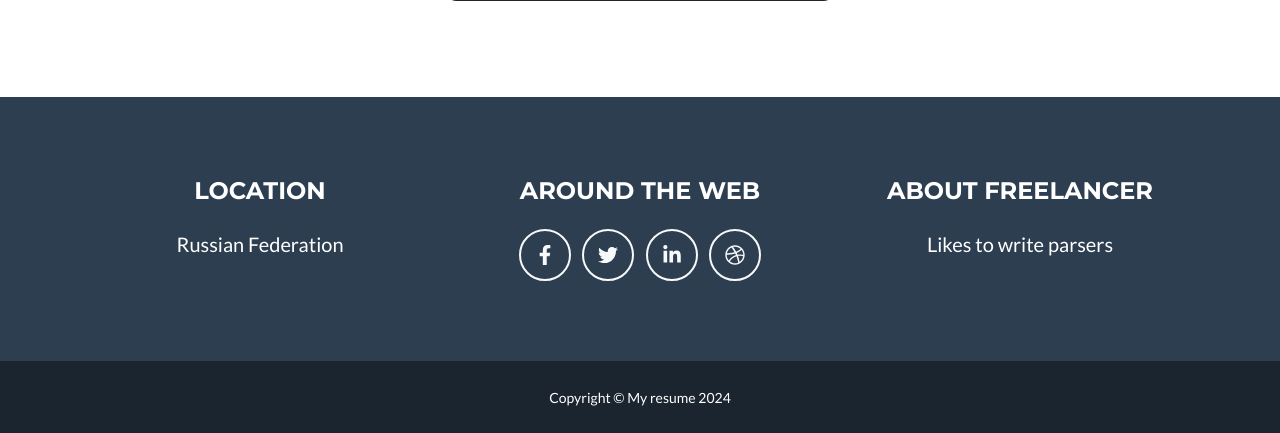
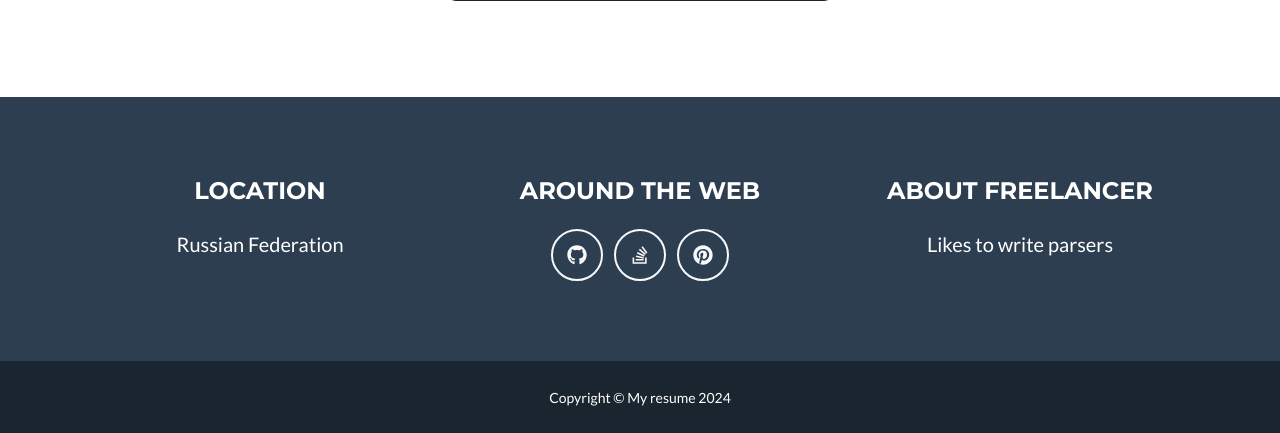
Before and after one commit to 4DeathClaw/my_resume, a Django app: page / in a window 1280 px wide. Shown: the part 1202-1635 px from the top of the page. Run offline with Django 4.2, Linux system fonts and the light colour scheme; parts of the project's set-up code (start-up, migrations or seed data) failed here and were passed over; some libraries are stand-ins or nearby versions.

Commit message:
"Around the Web" data updated

```diff
--- a/templates/index.html
+++ b/templates/index.html
@@ -239,10 +239,9 @@
                     <!-- Footer Social Icons-->
                     <div class="col-lg-4 mb-5 mb-lg-0">
                         <h4 class="text-uppercase mb-4">Around the Web</h4>
-                        <a class="btn btn-outline-light btn-social mx-1" href="#!"><i class="fab fa-fw fa-facebook-f"></i></a>
-                        <a class="btn btn-outline-light btn-social mx-1" href="#!"><i class="fab fa-fw fa-twitter"></i></a>
-                        <a class="btn btn-outline-light btn-social mx-1" href="#!"><i class="fab fa-fw fa-linkedin-in"></i></a>
-                        <a class="btn btn-outline-light btn-social mx-1" href="#!"><i class="fab fa-fw fa-dribbble"></i></a>
+                        <a class="btn btn-outline-light btn-social mx-1" href="#!"><i class="fab fa-fw fa-github"></i></a>
+                        <a class="btn btn-outline-light btn-social mx-1" href="#!"><i class="fab fa-fw fa-stack-overflow"></i></a>
+                        <a class="btn btn-outline-light btn-social mx-1" href="#!"><i class="fab fa-fw fa-pinterest"></i></a>
                     </div>
                     <!-- Footer About Text-->
                     <div class="col-lg-4">
```
